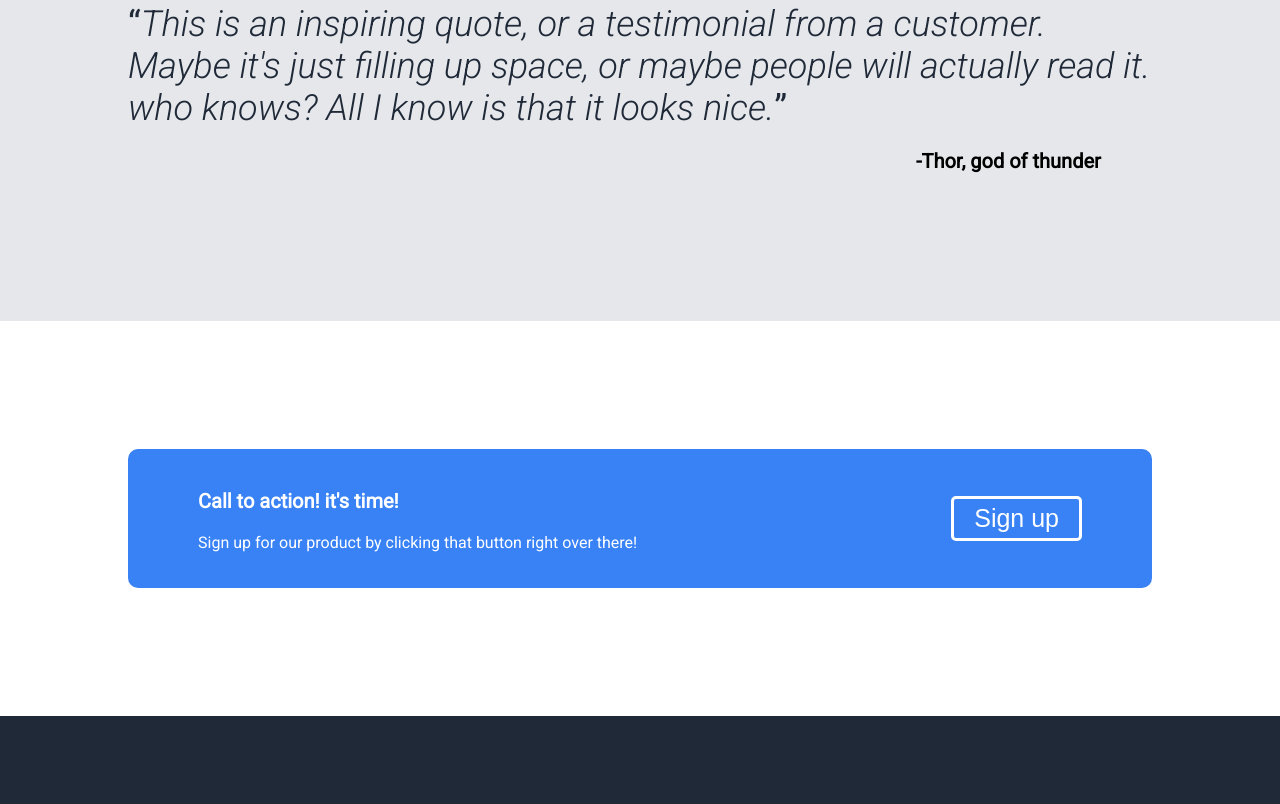
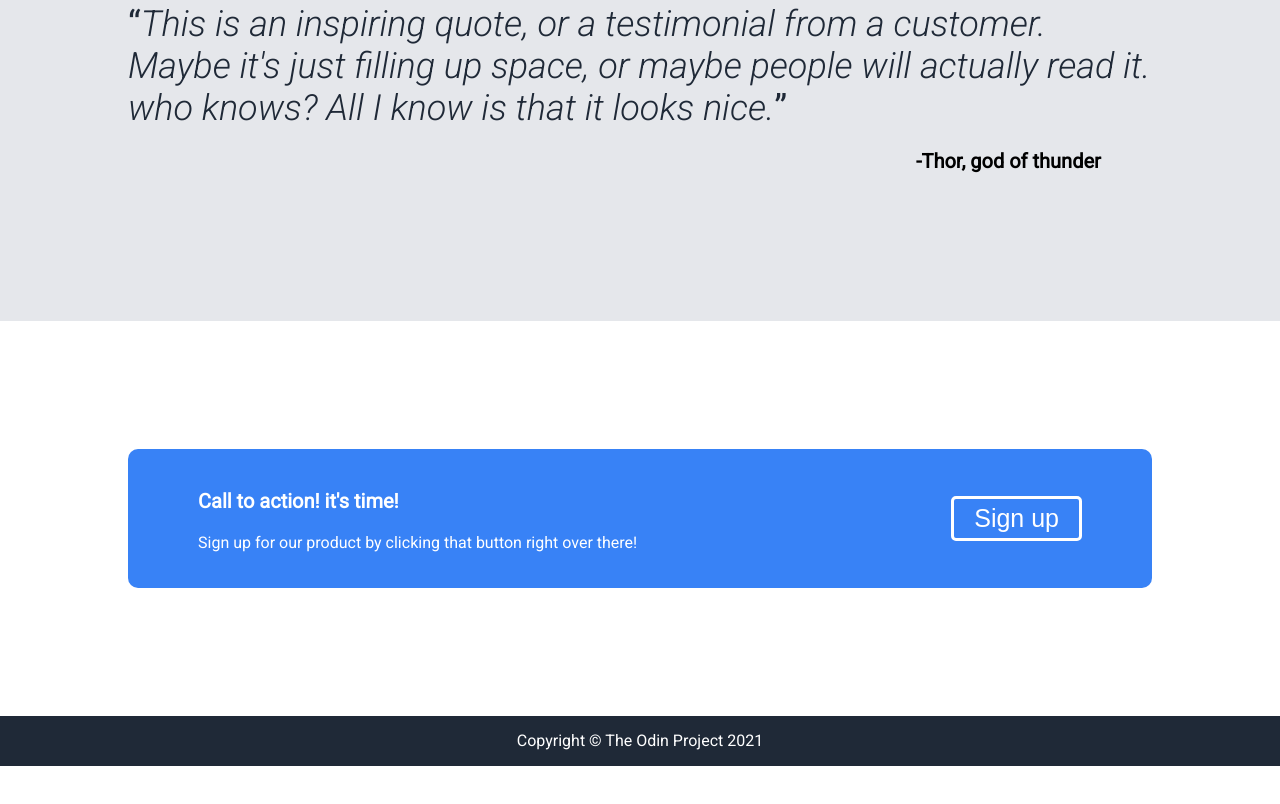
Before and after one commit to Seifboudokhane/odin-landing-page, a plain HTML site: page index.html in a window 1280 px wide. Shown: the part 1288-2092 px from the top of the page. After the commit the page ends 2054 px from the top, so only its background shows below. Drawn offline with Linux system fonts and the light colour scheme.

Commit message:
Complete footer

```diff
--- a/index.html
+++ b/index.html
@@ -65,8 +65,6 @@
         </div>
     </main>
 
-    <footer>
-
-    </footer>
+    <footer><div>Copyright &copy; The Odin Project 2021</div></footer>
 </body>
 </html>
--- a/style.css
+++ b/style.css
@@ -183,8 +183,12 @@ p.author {
 }
 /* BOTTOM HALF */
 footer {
-    height: 100px;
-    flex-grow: 0;
-    flex-shrink: 0;
+    color: white;
+    height: 50px;
+    flex: none;
     background-color: #1F2937;
+    text-align: center;
 }
+footer div {
+    margin-top: 15px;
+}
```
